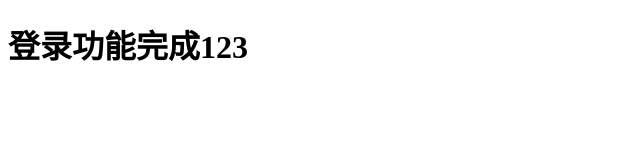
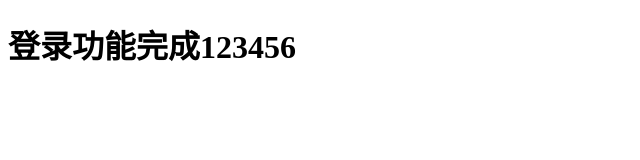
Before and after one commit to zxTING-98/project_03, a plain HTML site: page index.html in a window 1280 px wide. Shown: the full height of the page, 0-640 px from the left. Drawn offline with Linux system fonts and the light colour scheme.

Commit message:
修改了html

```diff
--- a/index.html
+++ b/index.html
@@ -9,7 +9,7 @@
 </head>
 
 <body>
-    <h1>登录功能完成123</h1>
+    <h1>登录功能完成123456</h1>
 </body>
 
 </html>
```
